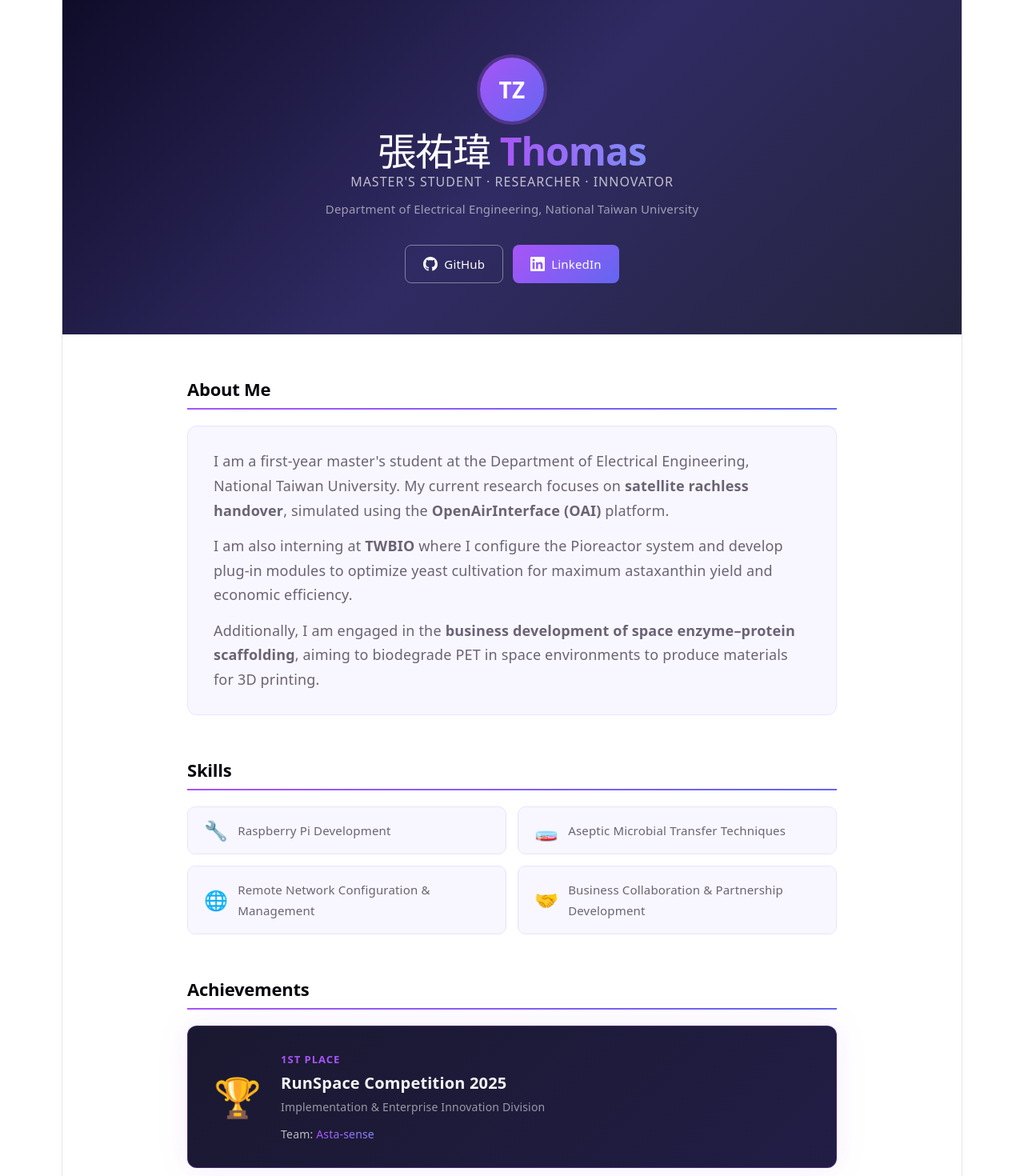
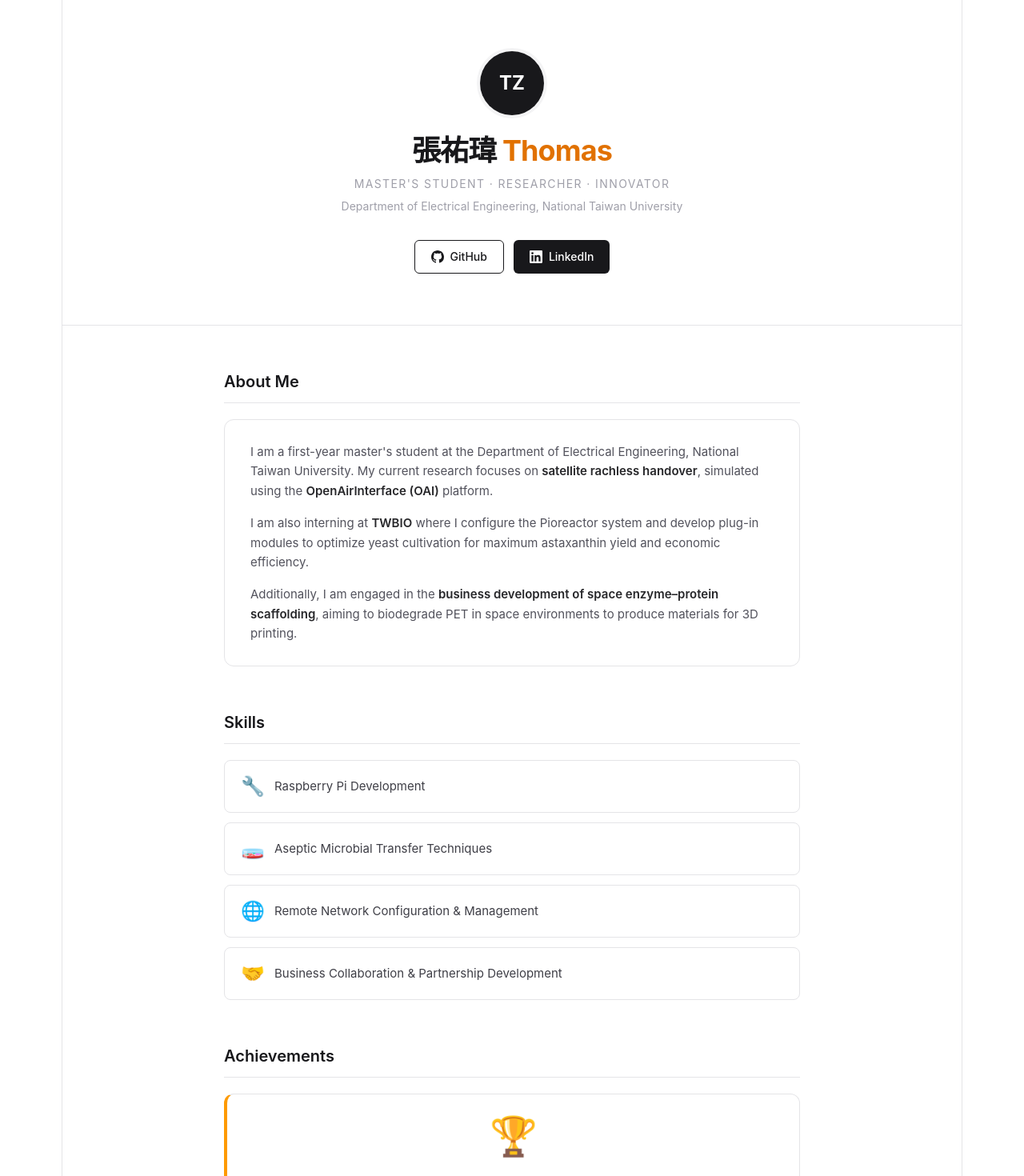
Before and after one commit to Thomas-Zhang-You-Wei/personal-website, a React (Vite) app: page / in a window 1280 px wide. Shown: the top 1470 px of the page at 80% size. Built offline with nearby package versions, Linux system fonts and the light colour scheme.

Commit message:
Redesign with Tailwind CSS v4: clean minimal zinc/amber palette

```diff
--- a/package.json
+++ b/package.json
@@ -10,8 +10,10 @@
     "preview": "vite preview"
   },
   "dependencies": {
+    "@tailwindcss/vite": "^4.2.2",
     "react": "^19.2.4",
-    "react-dom": "^19.2.4"
+    "react-dom": "^19.2.4",
+    "tailwindcss": "^4.2.2"
   },
   "devDependencies": {
     "@eslint/js": "^9.39.4",
--- a/src/App.css
+++ /dev/null
@@ -1,300 +0,0 @@
-/* ===== Layout ===== */
-.page {
-  min-height: 100vh;
-  display: flex;
-  flex-direction: column;
-}
-
-.main {
-  flex: 1;
-  max-width: 860px;
-  margin: 0 auto;
-  padding: 0 24px 60px;
-  width: 100%;
-  box-sizing: border-box;
-}
-
-/* ===== Hero ===== */
-.hero {
-  background: linear-gradient(135deg, #0f0c29, #302b63, #24243e);
-  color: #fff;
-  padding: 72px 24px 64px;
-  text-align: center;
-}
-
-.hero-inner {
-  max-width: 680px;
-  margin: 0 auto;
-}
-
-.avatar {
-  width: 80px;
-  height: 80px;
-  border-radius: 50%;
-  background: linear-gradient(135deg, #a855f7, #6366f1);
-  display: flex;
-  align-items: center;
-  justify-content: center;
-  font-size: 28px;
-  font-weight: 700;
-  color: #fff;
-  margin: 0 auto 24px;
-  box-shadow: 0 0 0 4px rgba(168, 85, 247, 0.3);
-}
-
-.hero h1 {
-  font-size: 48px;
-  font-weight: 700;
-  margin: 0 0 12px;
-  color: #fff;
-  letter-spacing: -1px;
-}
-
-.accent {
-  background: linear-gradient(90deg, #a855f7, #818cf8);
-  -webkit-background-clip: text;
-  -webkit-text-fill-color: transparent;
-  background-clip: text;
-}
-
-.subtitle {
-  font-size: 16px;
-  color: rgba(255,255,255,0.7);
-  margin: 0 0 8px;
-  letter-spacing: 1px;
-  text-transform: uppercase;
-}
-
-.institution {
-  font-size: 15px;
-  color: rgba(255,255,255,0.55);
-  margin: 0 0 32px;
-}
-
-.hero-links {
-  display: flex;
-  gap: 12px;
-  justify-content: center;
-  flex-wrap: wrap;
-}
-
-.btn {
-  display: inline-flex;
-  align-items: center;
-  gap: 8px;
-  padding: 10px 22px;
-  border-radius: 8px;
-  font-size: 15px;
-  font-weight: 500;
-  text-decoration: none;
-  transition: all 0.2s;
-  cursor: pointer;
-}
-
-.btn-primary {
-  background: linear-gradient(135deg, #a855f7, #6366f1);
-  color: #fff;
-  border: none;
-}
-
-.btn-primary:hover {
-  opacity: 0.88;
-  transform: translateY(-1px);
-}
-
-.btn-outline {
-  background: transparent;
-  color: #fff;
-  border: 1.5px solid rgba(255,255,255,0.4);
-}
-
-.btn-outline:hover {
-  border-color: rgba(255,255,255,0.8);
-  background: rgba(255,255,255,0.08);
-}
-
-/* ===== Sections ===== */
-.section {
-  margin-top: 56px;
-}
-
-.section-title {
-  font-size: 22px;
-  font-weight: 700;
-  color: var(--text-h);
-  margin: 0 0 20px;
-  padding-bottom: 10px;
-  border-bottom: 2px solid;
-  border-image: linear-gradient(90deg, #a855f7, #6366f1) 1;
-  text-align: left;
-}
-
-/* ===== Card ===== */
-.card {
-  background: var(--card-bg, #f8f7ff);
-  border: 1px solid var(--card-border, #e9e3ff);
-  border-radius: 12px;
-  padding: 28px 32px;
-  text-align: left;
-  display: flex;
-  flex-direction: column;
-  gap: 14px;
-  line-height: 1.7;
-}
-
-@media (prefers-color-scheme: dark) {
-  .card {
-    --card-bg: #1a1830;
-    --card-border: #2d2850;
-  }
-}
-
-/* ===== Skills Grid ===== */
-.grid-2 {
-  display: grid;
-  grid-template-columns: repeat(2, 1fr);
-  gap: 14px;
-}
-
-.skill-card {
-  display: flex;
-  align-items: center;
-  gap: 12px;
-  background: var(--card-bg, #f8f7ff);
-  border: 1px solid var(--card-border, #e9e3ff);
-  border-radius: 10px;
-  padding: 16px 20px;
-  font-size: 15px;
-  text-align: left;
-  transition: box-shadow 0.2s, transform 0.2s;
-}
-
-.skill-card:hover {
-  box-shadow: 0 4px 16px rgba(168, 85, 247, 0.15);
-  transform: translateY(-2px);
-}
-
-.skill-icon {
-  font-size: 24px;
-  flex-shrink: 0;
-}
-
-@media (prefers-color-scheme: dark) {
-  .skill-card {
-    --card-bg: #1a1830;
-    --card-border: #2d2850;
-  }
-}
-
-/* ===== Achievement ===== */
-.achievement-card {
-  background: linear-gradient(135deg, #1a1830, #221d45);
-  border: 1px solid rgba(168, 85, 247, 0.3);
-  border-radius: 12px;
-  padding: 28px 32px;
-  display: flex;
-  align-items: center;
-  gap: 24px;
-  text-align: left;
-  box-shadow: 0 0 40px rgba(168, 85, 247, 0.1);
-}
-
-.trophy {
-  font-size: 48px;
-  flex-shrink: 0;
-}
-
-.achievement-rank {
-  font-size: 13px;
-  font-weight: 700;
-  text-transform: uppercase;
-  letter-spacing: 1px;
-  color: #a855f7;
-  margin-bottom: 4px;
-}
-
-.achievement-name {
-  font-size: 20px;
-  font-weight: 700;
-  color: #f3f4f6;
-  margin-bottom: 4px;
-}
-
-.achievement-sub {
-  font-size: 14px;
-  color: rgba(255,255,255,0.55);
-  margin-bottom: 8px;
-}
-
-.achievement-team {
-  font-size: 14px;
-  color: rgba(255,255,255,0.7);
-}
-
-/* ===== Interests ===== */
-.grid-4 {
-  display: grid;
-  grid-template-columns: repeat(4, 1fr);
-  gap: 14px;
-}
-
-.interest-card {
-  background: var(--card-bg, #f8f7ff);
-  border: 1px solid var(--card-border, #e9e3ff);
-  border-radius: 12px;
-  padding: 24px 16px;
-  text-align: center;
-  transition: box-shadow 0.2s, transform 0.2s;
-}
-
-.interest-card:hover {
-  box-shadow: 0 4px 16px rgba(168, 85, 247, 0.15);
-  transform: translateY(-2px);
-}
-
-.interest-icon {
-  font-size: 32px;
-  margin-bottom: 10px;
-}
-
-.interest-card p {
-  font-size: 13px;
-  line-height: 1.5;
-  color: var(--text);
-}
-
-@media (prefers-color-scheme: dark) {
-  .interest-card {
-    --card-bg: #1a1830;
-    --card-border: #2d2850;
-  }
-}
-
-/* ===== Footer ===== */
-.footer {
-  text-align: center;
-  padding: 24px;
-  font-size: 13px;
-  color: var(--text);
-  border-top: 1px solid var(--border);
-}
-
-/* ===== Responsive ===== */
-@media (max-width: 640px) {
-  .hero h1 {
-    font-size: 32px;
-  }
-
-  .grid-2 {
-    grid-template-columns: 1fr;
-  }
-
-  .grid-4 {
-    grid-template-columns: repeat(2, 1fr);
-  }
-
-  .achievement-card {
-    flex-direction: column;
-    text-align: center;
-  }
-}
--- a/src/App.jsx
+++ b/src/App.jsx
@@ -1,25 +1,30 @@
-import './App.css'
-
 function App() {
   return (
-    <div className="page">
-      {/* Hero Section */}
-      <header className="hero">
-        <div className="hero-inner">
-          <div className="avatar">TZ</div>
-          <h1>張祐瑋 <span className="accent">Thomas</span></h1>
-          <p className="subtitle">Master's Student · Researcher · Innovator</p>
-          <p className="institution">
+    <div className="max-w-[1126px] mx-auto border-x border-zinc-200 min-h-screen flex flex-col bg-white">
+
+      {/* Hero */}
+      <header className="border-b border-zinc-200 px-6 py-16 text-center">
+        <div className="max-w-xl mx-auto">
+          <div className="w-20 h-20 rounded-full bg-zinc-900 flex items-center justify-center text-white text-2xl font-bold mx-auto mb-6 ring-4 ring-zinc-100">
+            TZ
+          </div>
+          <h1 className="text-5xl font-bold tracking-tight text-zinc-900 mb-3 sm:text-4xl">
+            張祐瑋 <span className="text-amber-600">Thomas</span>
+          </h1>
+          <p className="text-sm tracking-widest text-zinc-400 uppercase mb-2">
+            Master's Student · Researcher · Innovator
+          </p>
+          <p className="text-sm text-zinc-400 mb-8">
             Department of Electrical Engineering, National Taiwan University
           </p>
-          <div className="hero-links">
+          <div className="flex gap-3 justify-center flex-wrap">
             <a
               href="https://github.com/Thomas-Zhang-You-Wei"
               target="_blank"
               rel="noreferrer"
-              className="btn btn-outline"
+              className="inline-flex items-center gap-2 px-5 py-2.5 rounded-md text-sm font-medium border border-zinc-900 text-zinc-900 hover:bg-zinc-900 hover:text-white transition-colors"
             >
-              <svg width="18" height="18" viewBox="0 0 24 24" fill="currentColor">
+              <svg width="16" height="16" viewBox="0 0 24 24" fill="currentColor">
                 <path d="M12 0C5.37 0 0 5.37 0 12c0 5.31 3.435 9.795 8.205 11.385.6.105.825-.255.825-.57 0-.285-.015-1.23-.015-2.235-3.015.555-3.795-.735-4.035-1.41-.135-.345-.72-1.41-1.23-1.695-.42-.225-1.02-.78-.015-.795.945-.015 1.62.87 1.845 1.23 1.08 1.815 2.805 1.305 3.495.99.105-.78.42-1.305.765-1.605-2.67-.3-5.46-1.335-5.46-5.925 0-1.305.465-2.385 1.23-3.225-.12-.3-.54-1.53.12-3.18 0 0 1.005-.315 3.3 1.23.96-.27 1.98-.405 3-.405s2.04.135 3 .405c2.295-1.56 3.3-1.23 3.3-1.23.66 1.65.24 2.88.12 3.18.765.84 1.23 1.905 1.23 3.225 0 4.605-2.805 5.625-5.475 5.925.435.375.81 1.095.81 2.22 0 1.605-.015 2.895-.015 3.3 0 .315.225.69.825.57A12.02 12.02 0 0 0 24 12c0-6.63-5.37-12-12-12z"/>
               </svg>
               GitHub
@@ -28,9 +33,9 @@ function App() {
               href="https://www.linkedin.com/in/yuwei-thomas/"
               target="_blank"
               rel="noreferrer"
-              className="btn btn-primary"
+              className="inline-flex items-center gap-2 px-5 py-2.5 rounded-md text-sm font-medium bg-zinc-900 text-white hover:bg-zinc-700 transition-colors"
             >
-              <svg width="18" height="18" viewBox="0 0 24 24" fill="currentColor">
+              <svg width="16" height="16" viewBox="0 0 24 24" fill="currentColor">
                 <path d="M20.447 20.452h-3.554v-5.569c0-1.328-.027-3.037-1.852-3.037-1.853 0-2.136 1.445-2.136 2.939v5.667H9.351V9h3.414v1.561h.046c.477-.9 1.637-1.85 3.37-1.85 3.601 0 4.267 2.37 4.267 5.455v6.286zM5.337 7.433a2.062 2.062 0 0 1-2.063-2.065 2.064 2.064 0 1 1 2.063 2.065zm1.782 13.019H3.555V9h3.564v11.452zM22.225 0H1.771C.792 0 0 .774 0 1.729v20.542C0 23.227.792 24 1.771 24h20.451C23.2 24 24 23.227 24 22.271V1.729C24 .774 23.2 0 22.222 0h.003z"/>
               </svg>
               LinkedIn
@@ -39,83 +44,112 @@ function App() {
         </div>
       </header>
 
-      <main className="main">
-        {/* About */}
-        <section className="section">
-          <h2 className="section-title">About Me</h2>
-          <div className="card">
+      {/* Main */}
+      <main className="flex-1 max-w-3xl w-full mx-auto px-6 pb-16">
+
+        {/* About Me */}
+        <section className="mt-14">
+          <h2 className="text-xl font-semibold text-zinc-900 mb-5 pb-3 border-b border-zinc-200">
+            About Me
+          </h2>
+          <div className="bg-white border border-zinc-200 rounded-xl px-8 py-7 flex flex-col gap-4 text-[15px] leading-relaxed text-zinc-600 text-left">
             <p>
               I am a first-year master's student at the Department of Electrical Engineering,
               National Taiwan University. My current research focuses on{' '}
-              <strong>satellite rachless handover</strong>, simulated using the{' '}
-              <strong>OpenAirInterface (OAI)</strong> platform.
+              <strong className="font-semibold text-zinc-800">satellite rachless handover</strong>,
+              simulated using the{' '}
+              <strong className="font-semibold text-zinc-800">OpenAirInterface (OAI)</strong> platform.
             </p>
             <p>
-              I am also interning at <strong>TWBIO</strong> where I configure the Pioreactor
-              system and develop plug-in modules to optimize yeast cultivation for maximum
+              I am also interning at{' '}
+              <strong className="font-semibold text-zinc-800">TWBIO</strong> where I configure the
+              Pioreactor system and develop plug-in modules to optimize yeast cultivation for maximum
               astaxanthin yield and economic efficiency.
             </p>
             <p>
               Additionally, I am engaged in the{' '}
-              <strong>business development of space enzyme–protein scaffolding</strong>,
-              aiming to biodegrade PET in space environments to produce materials for 3D printing.
+              <strong className="font-semibold text-zinc-800">
+                business development of space enzyme–protein scaffolding
+              </strong>
+              , aiming to biodegrade PET in space environments to produce materials for 3D printing.
             </p>
           </div>
         </section>
 
         {/* Skills */}
-        <section className="section">
-          <h2 className="section-title">Skills</h2>
-          <div className="grid-2">
+        <section className="mt-14">
+          <h2 className="text-xl font-semibold text-zinc-900 mb-5 pb-3 border-b border-zinc-200">
+            Skills
+          </h2>
+          <div className="grid grid-cols-2 gap-3 sm:grid-cols-1">
             {[
               { icon: '🔧', label: 'Raspberry Pi Development' },
               { icon: '🧫', label: 'Aseptic Microbial Transfer Techniques' },
               { icon: '🌐', label: 'Remote Network Configuration & Management' },
               { icon: '🤝', label: 'Business Collaboration & Partnership Development' },
             ].map((skill) => (
-              <div className="skill-card" key={skill.label}>
-                <span className="skill-icon">{skill.icon}</span>
+              <div
+                key={skill.label}
+                className="flex items-center gap-3 bg-white border border-zinc-200 rounded-lg px-5 py-4 text-[15px] text-zinc-700 text-left hover:-translate-y-0.5 hover:border-zinc-300 transition-transform"
+              >
+                <span className="text-2xl flex-shrink-0">{skill.icon}</span>
                 <span>{skill.label}</span>
               </div>
             ))}
           </div>
         </section>
 
-        {/* Achievement */}
-        <section className="section">
-          <h2 className="section-title">Achievements</h2>
-          <div className="achievement-card">
-            <div className="trophy">🏆</div>
+        {/* Achievements */}
+        <section className="mt-14">
+          <h2 className="text-xl font-semibold text-zinc-900 mb-5 pb-3 border-b border-zinc-200">
+            Achievements
+          </h2>
+          <div className="bg-white border border-zinc-200 rounded-xl px-8 py-7 flex items-center gap-6 text-left [border-left-width:4px] [border-left-color:theme(colors.amber.500)] sm:flex-col sm:text-center">
+            <div className="text-5xl flex-shrink-0">🏆</div>
             <div>
-              <div className="achievement-rank">1st Place</div>
-              <div className="achievement-name">RunSpace Competition 2025</div>
-              <div className="achievement-sub">Implementation & Enterprise Innovation Division</div>
-              <div className="achievement-team">Team: <span className="accent">Asta-sense</span></div>
+              <div className="text-xs font-bold uppercase tracking-widest text-amber-600 mb-1">
+                1st Place
+              </div>
+              <div className="text-lg font-semibold text-zinc-900 mb-1">
+                RunSpace Competition 2025
+              </div>
+              <div className="text-sm text-zinc-400 mb-2">
+                Implementation &amp; Enterprise Innovation Division
+              </div>
+              <div className="text-sm text-zinc-500">
+                Team: <span className="font-medium text-amber-600">Asta-sense</span>
+              </div>
             </div>
           </div>
         </section>
 
         {/* Interests */}
-        <section className="section">
-          <h2 className="section-title">Interests</h2>
-          <div className="grid-4">
+        <section className="mt-14">
+          <h2 className="text-xl font-semibold text-zinc-900 mb-5 pb-3 border-b border-zinc-200">
+            Interests
+          </h2>
+          <div className="grid grid-cols-4 gap-3 sm:grid-cols-2">
             {[
               { icon: '🛰️', label: 'Satellite Communication Systems' },
               { icon: '🧬', label: 'Bio-manufacturing Automation' },
               { icon: '🚀', label: 'Space Materials Research' },
               { icon: '🤖', label: 'AI-driven Scientific Applications' },
             ].map((item) => (
-              <div className="interest-card" key={item.label}>
-                <div className="interest-icon">{item.icon}</div>
-                <p>{item.label}</p>
+              <div
+                key={item.label}
+                className="bg-white border border-zinc-200 rounded-xl px-4 py-6 text-center hover:-translate-y-0.5 hover:border-zinc-300 transition-transform"
+              >
+                <div className="text-3xl mb-3">{item.icon}</div>
+                <p className="text-xs leading-snug text-zinc-500">{item.label}</p>
               </div>
             ))}
           </div>
         </section>
       </main>
 
-      <footer className="footer">
-        <p>© 2025 張祐瑋 Thomas · Built with React + Vite · Deployed on GitHub Pages</p>
+      {/* Footer */}
+      <footer className="text-center px-6 py-6 text-xs text-zinc-400 border-t border-zinc-200">
+        © 2025 張祐瑋 Thomas · Built with React + Vite · Deployed on GitHub Pages
       </footer>
     </div>
   )
--- a/src/index.css
+++ b/src/index.css
@@ -1,111 +1,22 @@
+@import "tailwindcss";
+
+@layer base {
   :root {
-  --text: #6b6375;
-  --text-h: #08060d;
-  --bg: #fff;
-  --border: #e5e4e7;
-  --code-bg: #f4f3ec;
-  --accent: #aa3bff;
-  --accent-bg: rgba(170, 59, 255, 0.1);
-  --accent-border: rgba(170, 59, 255, 0.5);
-  --social-bg: rgba(244, 243, 236, 0.5);
-  --shadow:
-    rgba(0, 0, 0, 0.1) 0 10px 15px -3px, rgba(0, 0, 0, 0.05) 0 4px 6px -2px;
-
-  --sans: system-ui, 'Segoe UI', Roboto, sans-serif;
-  --heading: system-ui, 'Segoe UI', Roboto, sans-serif;
-  --mono: ui-monospace, Consolas, monospace;
-
-  font: 18px/145% var(--sans);
-  letter-spacing: 0.18px;
-  color-scheme: light dark;
-  color: var(--text);
-  background: var(--bg);
-  font-synthesis: none;
-  text-rendering: optimizeLegibility;
+    color-scheme: light;
     -webkit-font-smoothing: antialiased;
     -moz-osx-font-smoothing: grayscale;
-
-  @media (max-width: 1024px) {
-    font-size: 16px;
-  }
-}
-
-@media (prefers-color-scheme: dark) {
-  :root {
-    --text: #9ca3af;
-    --text-h: #f3f4f6;
-    --bg: #16171d;
-    --border: #2e303a;
-    --code-bg: #1f2028;
-    --accent: #c084fc;
-    --accent-bg: rgba(192, 132, 252, 0.15);
-    --accent-border: rgba(192, 132, 252, 0.5);
-    --social-bg: rgba(47, 48, 58, 0.5);
-    --shadow:
-      rgba(0, 0, 0, 0.4) 0 10px 15px -3px, rgba(0, 0, 0, 0.25) 0 4px 6px -2px;
-  }
-
-  #social .button-icon {
-    filter: invert(1) brightness(2);
-  }
+    text-rendering: optimizeLegibility;
   }
 
   body {
     margin: 0;
   }
 
-#root {
-  width: 1126px;
-  max-width: 100%;
-  margin: 0 auto;
-  text-align: center;
-  border-inline: 1px solid var(--border);
-  min-height: 100svh;
-  display: flex;
-  flex-direction: column;
-  box-sizing: border-box;
+  h1, h2, h3 {
+    font-weight: 500;
   }
 
-h1,
-h2 {
-  font-family: var(--heading);
-  font-weight: 500;
-  color: var(--text-h);
-}
-
-h1 {
-  font-size: 56px;
-  letter-spacing: -1.68px;
-  margin: 32px 0;
-  @media (max-width: 1024px) {
-    font-size: 36px;
-    margin: 20px 0;
-  }
-}
-h2 {
-  font-size: 24px;
-  line-height: 118%;
-  letter-spacing: -0.24px;
-  margin: 0 0 8px;
-  @media (max-width: 1024px) {
-    font-size: 20px;
-  }
-}
   p {
     margin: 0;
   }
-
-code,
-.counter {
-  font-family: var(--mono);
-  display: inline-flex;
-  border-radius: 4px;
-  color: var(--text-h);
 }
-
-code {
-  font-size: 15px;
-  line-height: 135%;
-  padding: 4px 8px;
-  background: var(--code-bg);
-}
```
Also changed, not shown: vite.config.js (+5 -2 lines), 1 other file (tests, documents, lock files or other folders). Lines whose indentation alone changed are shown as unchanged.
